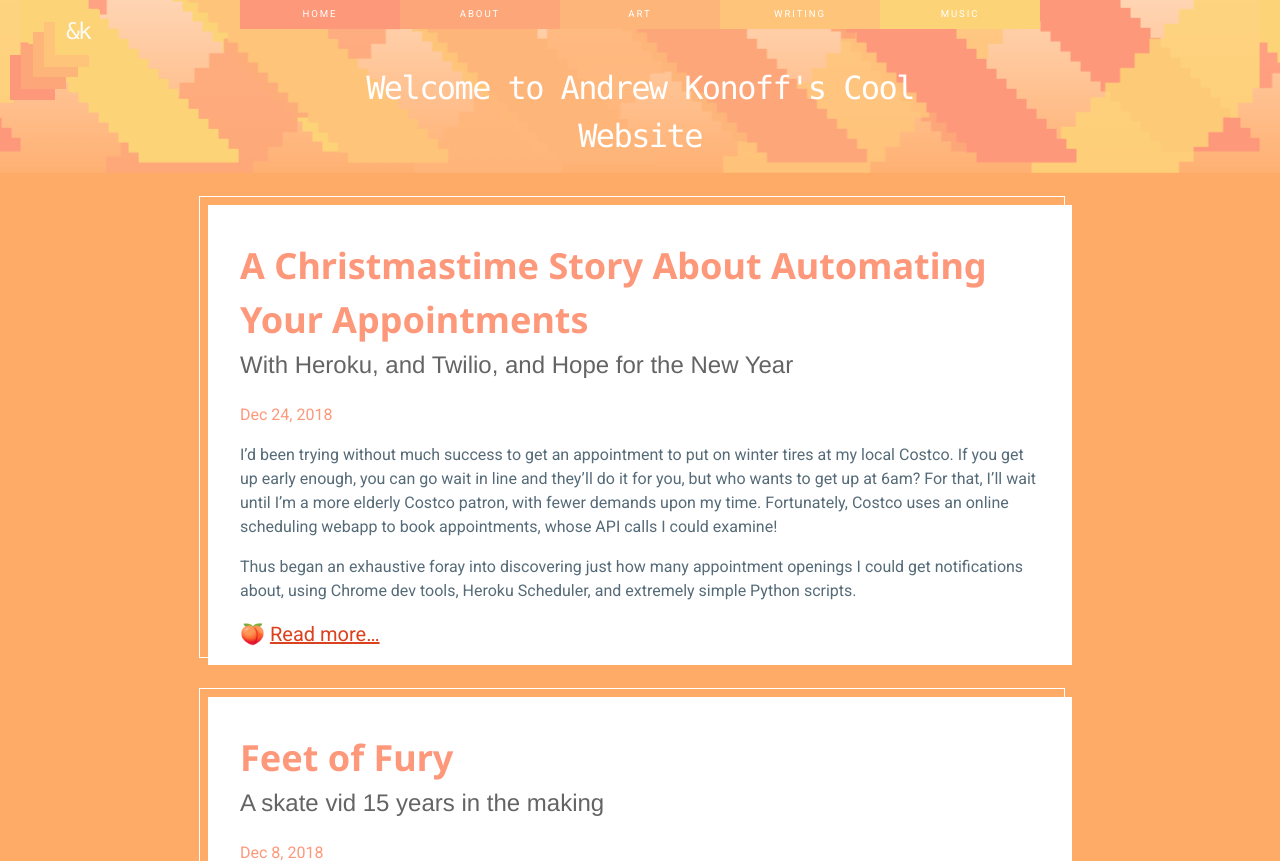
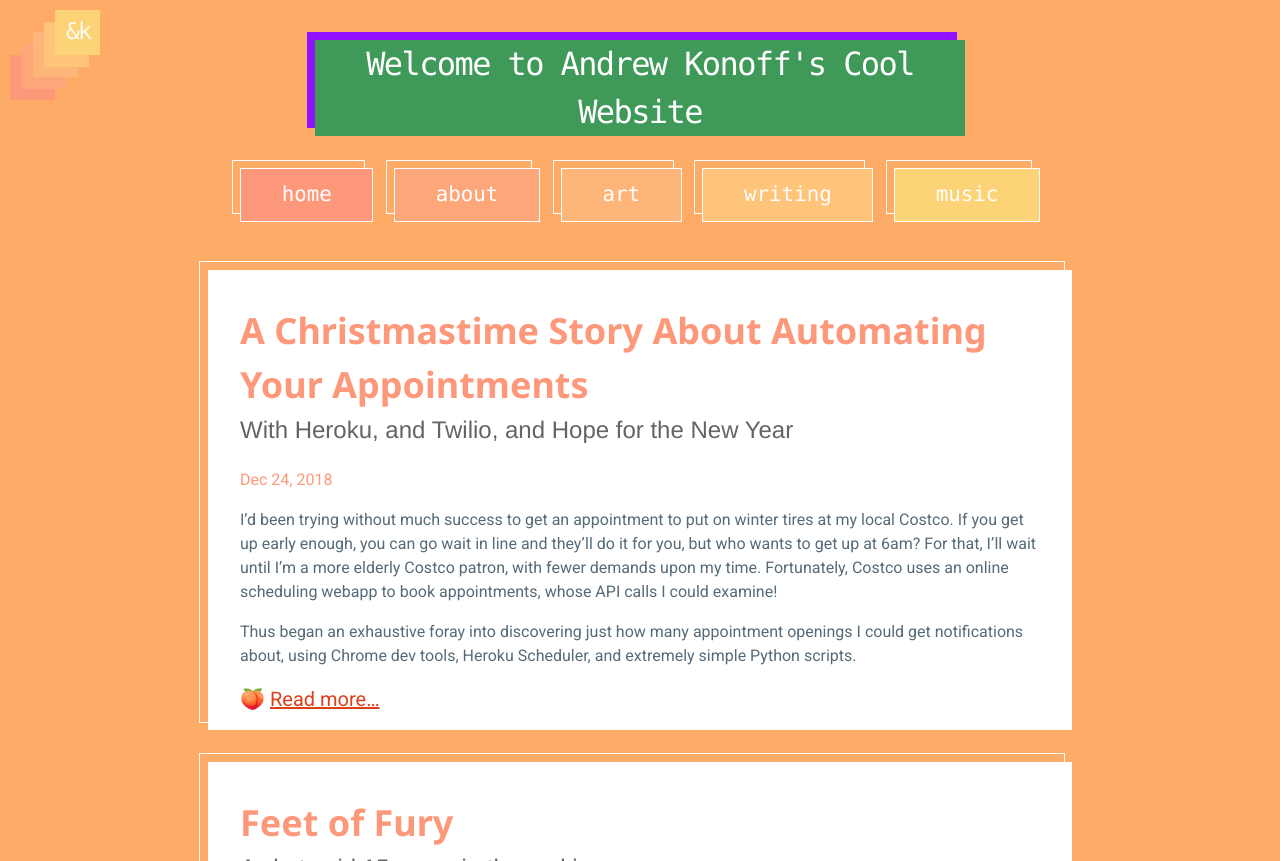
Before and after one commit to andkon/andkon.github.io, a Jekyll site: the page built from index.html, in a window 1280 px wide, cut to the strip 0-861 px from the top of the page. Built offline with Jekyll 4.4.1, drawn with Linux system fonts in a browser that asks for light colours; the list of posts is cut into pages by our own code.

Commit message:
Redesigned header

```diff
--- a/_includes/header.html
+++ b/_includes/header.html
@@ -1,11 +1,13 @@
 <header class="home-header">
   <a href="/"><div class="logo"></div></a>
-  <div class="navbar">
-    <a class="navbar-item header-link" href="/">Home</a>
-    <a class="navbar-item header-link" href="/about">About</a>
-    <a class="navbar-item header-link" href="/art">Art</a>
-    <a class="navbar-item header-link" href="/writing">Writing</a>
-    <a class="navbar-item header-link" href="https://soundcloud.com/young-keanu" target="_blank">Music</a>
+  <div class="home-title-container">
+    <h1>Welcome to Andrew Konoff's Cool Website</h1>
   </div>
-  <h1>Welcome to Andrew Konoff's Cool Website</h1>
+  <nav class="buttons">
+    <a class="button nav" href="/">Home</a>
+    <a class="button nav" href="/about">About</a>
+    <a class="button nav" href="/art">Art</a>
+    <a class="button nav" href="/writing">Writing</a>
+    <a class="button nav" href="https://soundcloud.com/young-keanu" target="_blank">Music</a>
+  </nav>
 </header>
--- a/assets/main.scss
+++ b/assets/main.scss
@@ -7,6 +7,7 @@ $grey: #979797;
 $purp: #9012fe;
 $sunset-purp: rgba(144, 18, 254, 0.30980392156862746);
 $peachy-red: #e81c4f;
+$british-racing-green: #3F9A5A;
 
 // Fonts
 $monospace: "Menlo", "Fira Mono", monospace;
@@ -226,31 +227,57 @@ header {
 }
 
 .home-header {
-  /*background-image: url('images/header.png');*/
-  width: 100%;
-  // background-color: $sunset-purp;
-  @include background-2x( 'images/Artboard', 'png', 1239px, 174px, bottom, repeat-x );
-  background-image: url("images/Artboard.png");
+  width: 80%;
   min-height: 10.8em;
+  margin: auto;
   text-align: center;
-  position: relative;
+
+  .home-title-container {
+    margin: auto;
+    margin-top: 2em;
+    margin-bottom: 1em;
+    padding-top: .5em;
+    display: block;
 
     h1 {
-    margin-top: 0em;
-    margin-bottom: 0em;
-    padding-top: 2em;
+      width: 100%;
+      height: 100%;
+      margin: auto;
       letter-spacing: -0.05em;
       font-family: "Menlo", "Fira Mono", monospace;
       color: white;
       font-size: 2.0em;
       font-weight: 300;
       max-width: 650px;
+      background-color: $british-racing-green;
+      position: relative;
+
+      &:before {
+        width: 100%;
+        height: 100%;
+        position: absolute;
+        top: -.5rem;
+        left: -0.5rem;
+        background: $purp;
+        content: "";
+        z-index: -1;
+      }
+    }
+  }
+
+
+  .buttons {
+    max-width: 800px;
     margin: auto;
+    .button {
+      padding: .5em 1em;
+      color: white;
+      font-family: $monospace;
+      text-transform: lowercase;
+      font-size: 1.3em;
+    }
+  }
 
-    // background-image: url('https://web.archive.org/web/20091026063000/http://geocities.com/kuramapeach/island.gif');
-    // background-repeat: no-repeat;
-    // background-position: bottom;
-  }
 
   h2 {
     margin-top: 0em;
@@ -272,69 +299,6 @@ header {
       content: ' ';
     }
   }
-}
-
-
-.navbar {
-  width: 800px;
-  margin: auto;
-  top: 0;
-  left: 50%;
-  transform: translateX(-50%);
-  z-index: 3;
-  position: fixed;
-
-  a {
-    display: inline-block;
-    width: 20%;
-    padding: 0;
-    position: absolute;
-    top: 0px;
-    text-align: center;
-    height: 3em;
-    line-height: 3em;
-
-    &:hover {
-      background: $peachy-red;
-      color: white;
-    }
-
-  }
-}
-
-.navbar-item {
-  color: white;
-  font-size: 0.6em;
-  letter-spacing: 0.2em;
-  text-transform: uppercase;
-  text-decoration: none;
-  transition: none 200ms ease-out;
-  transition-property: color, background;
-  padding-top: 2em;
-
-  &:nth-child(1) {
-    background: #FE987B;
-    left: 0%;
-  }
-  &:nth-child(2) {
-    background: #FDA679;
-    left: 20%;
-  }
-  &:nth-child(3) {
-    background: #FEB57A;
-    left: 40%;
-  }
-  &:nth-child(4) {
-    background: #FEC57A;
-    left: 60%;
-  }
-  &:nth-child(5) {
-    background: #FDD378;
-    left: 80%;
-  }
-}
-
-.header-link {
 }
 
 .sticky {
@@ -659,6 +623,67 @@ html a.button {
     }
   }
 
+  &.nav {
+    strong {
+      color: white;
+    }
+
+    &:hover {
+      background: white;
+      &:before {
+        top: 0rem;
+        left: 0rem;
+      }
+    }
+
+    &:before {
+      top: -.5rem;
+      left: -.5rem;
+    }
+
+    &:nth-child(1) {
+      background: #FE987B;
+
+      &:hover {
+        color: #FE987B;
+        background: white;
+      }
+    }
+    &:nth-child(2) {
+      background: #FDA679;
+
+      &:hover {
+        color: #FDA679;
+        background: white;
+      }
+    }
+    &:nth-child(3) {
+      background: #FEB57A;
+
+      &:hover {
+        color: #FEB57A;
+        background: white;
+      }
+    }
+    &:nth-child(4) {
+      background: #FEC57A;
+
+      &:hover {
+        color: #FEC57A;
+        background: white;
+      }
+    }
+    &:nth-child(5) {
+      background: #FDD378;
+
+      &:hover {
+        color: #FDD378;
+        background: white;
+      }
+    }
+
+  }
+
   &.grokwork {
     strong {
       color: #3F9A5A;
@@ -690,6 +715,10 @@ html a.button {
 
     &:hover {
       background: #333;
+      &:before {
+          top: 0;
+          left: 0;
+      }
     }
   }
 
@@ -726,10 +755,19 @@ html a.button {
 
     &:hover {
       background: #333;
+      &:before {
+          top: 0;
+          left: 0;
+      }
     }
   }
 }
 
+nav .buttons {
+  background-color: blue;
+  width: 80%;
+  margin: auto;
+}
 
 .buttons {
   .button {
@@ -804,7 +842,7 @@ html a.button {
 /* Responsiveness */
 
 
-@media (max-width: 1000px) {
+@media (max-width: 1120px) {
   .post-header .logo {
     margin-right: 10px;
     left: 0px;
@@ -817,49 +855,26 @@ html a.button {
     .logo {
       display: none;
     }
+    .buttons {
+      flex-wrap: wrap;
+      align-items: center;
+      justify-content: center;
+      .button {
+        flex-grow: 0;
+        margin: 10px;
+      }
+    }
   }
 }
 
 
 @media (max-width: 900px) {
   /*This is where we shrink the post and the nav header */
-  .navbar {
-    left: 0px;
-    top: 2em;
-    width: 200px;
-    display: inline-block;
-    position: absolute;
-    transform: none;
-    margin-right: 3em;
-
-    a {
-      display: inline;
-      position: relative;
-      text-align: left;
-      padding-left: 2em;
-    }
-    .navbar-item {
-      width: 0.05em;
-      height: 3em;
-      clear: both;
-      &:nth-child(n) {
-        // The positioning
-        left: 0px;
-        float: left;
-      }
-    }
-  }
 
   .home-header {
-    h1 {
-      font-size: 1.5em;
-      position: absolute;
-      padding-left: 75px;
-      padding-top: 0em;
-      top: 50%;
-      left: 50%;
-      margin-right: -50%;
-      transform: translate(-50%, -50%)
+
+    .buttons {
+      display: flex;
     }
   }
 
@@ -902,6 +917,14 @@ html a.button {
     display: block;
     margin: auto;
 
+  }
+}
+
+@media (max-width: 800px) {
+  .feedpost {
+    &:before {
+      display: none;
+    }
   }
 }
 
```
Lines whose indentation alone changed are shown as unchanged.
